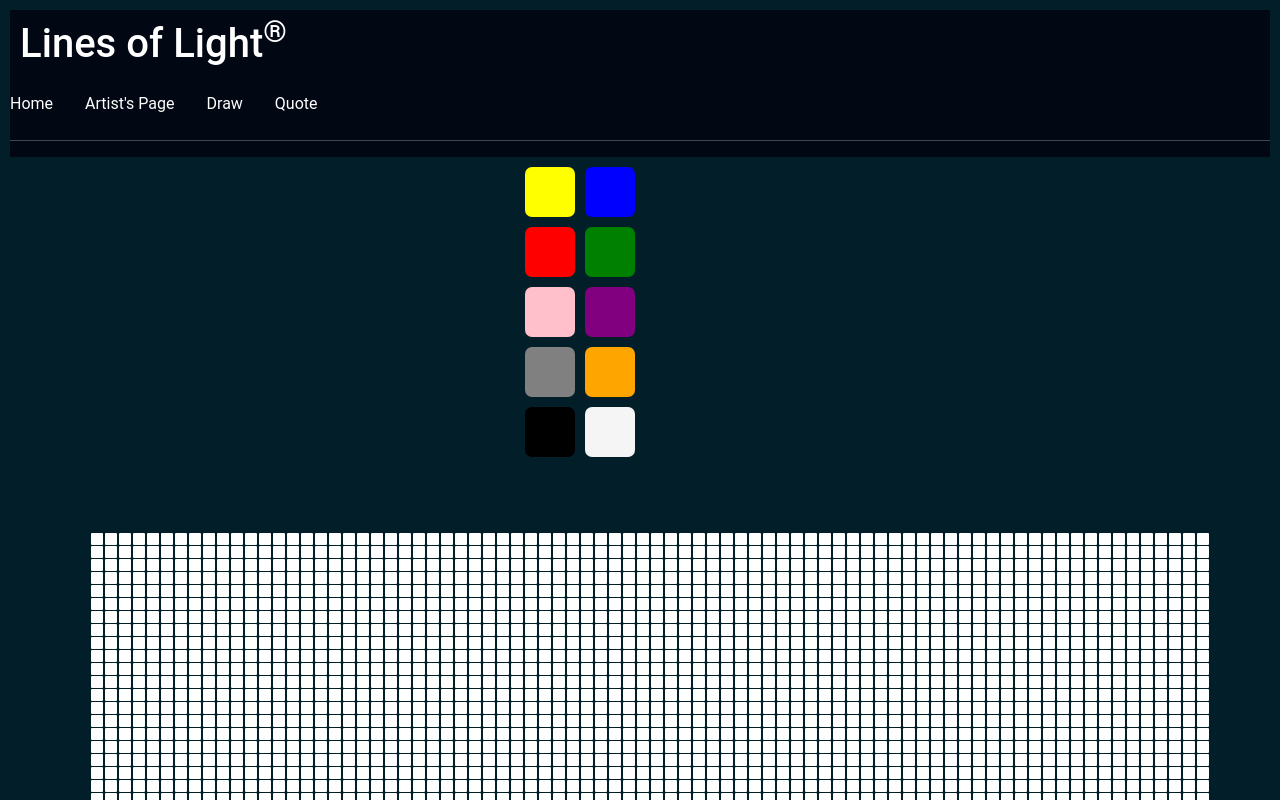
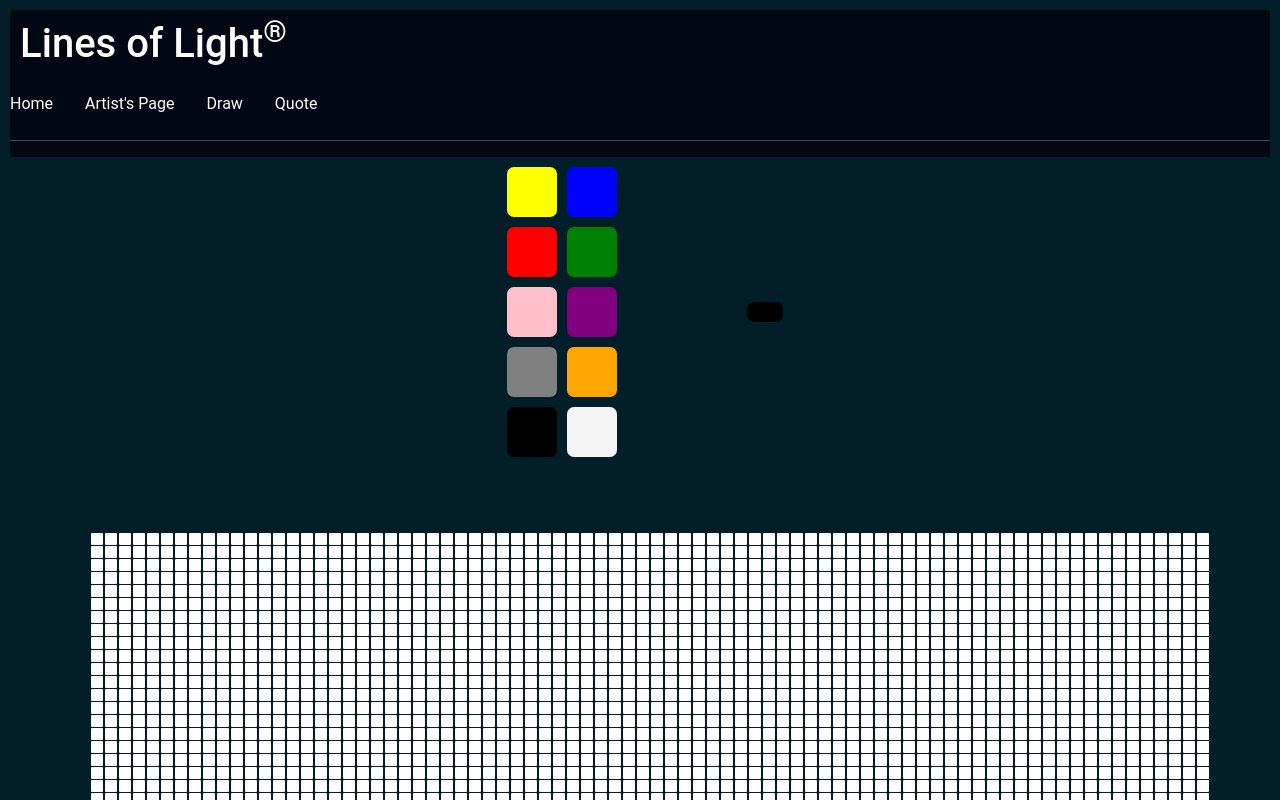
Before and after one commit to Nivlac17/startup, a React (Vite) app: page /draw in a window 1280 px wide. Shown: the top 800 px of the page. Built offline with nearby package versions, Linux system fonts and the light colour scheme.

Commit message:
drawing functionality implementedgit add .git add .git add .git add .git add .

```diff
--- a/src/draw/draw.jsx
+++ b/src/draw/draw.jsx
@@ -1,41 +1,83 @@
-import React, { useEffect, useRef } from "react";
+import React, { useEffect, useRef, useState } from "react";
 import "./draw.css";
 
 export function Draw() {
   const gridRef = useRef(null);
   const CELLS = 4560;
 
+
+
+  const [selectedColor, setSelectedColor] = useState("black");
+  const isDrawing = useRef(false);
+
   useEffect(() => {
-    const g = gridRef.current;
-    if (!g) return;
-    g.innerHTML = "";
+    const grid = gridRef.current;
+    if (!grid) return;
     const frag = document.createDocumentFragment();
     for (let i = 0; i < CELLS; i++) {
       const d = document.createElement("div");
       d.className = "c";
-      d.contentEditable = "false";
       frag.appendChild(d);
     }
+    grid.appendChild(frag);
+  }, []);
 
-    g.appendChild(frag);
-  }, []);
+useEffect(() => {
+    const grid = gridRef.current;
+    if (!grid) return;
+
+    const paint = (e) => {
+      if (e.target.classList.contains("c")) {
+        e.target.style.backgroundColor = selectedColor;
+      }
+    };
+
+    const handleMouseDown = (e) => {
+      isDrawing.current = true;
+      paint(e);
+    };
+
+    const handleMouseUp = () => {
+      isDrawing.current = false;
+    };
+
+    const handleMouseMove = (e) => {
+      if (isDrawing.current) paint(e);
+    };
+
+    grid.addEventListener("mousedown", handleMouseDown);
+    grid.addEventListener("mouseup", handleMouseUp);
+    grid.addEventListener("mousemove", handleMouseMove);
+  }, [selectedColor]);
+
+
 
   return (
     <main className="container-fluid layout">
       <aside className="color-palet">
         <div className="gridcolor">
-          <button style={{ background: "yellow" }}></button>
-          <button style={{ background: "blue" }}></button>
-          <button style={{ background: "red" }}></button>
-          <button style={{ background: "green" }}></button>
-          <button style={{ background: "pink" }}></button>
-          <button style={{ background: "purple" }}></button>
-          <button style={{ background: "grey" }}></button>
-          <button style={{ background: "orange" }}></button>
-          <button style={{ background: "black" }}></button>
-          <button style={{ background: "whitesmoke" }}></button>
+          {[
+            "yellow",
+            "blue",
+            "red",
+            "green",
+            "pink",
+            "purple",
+            "grey",
+            "orange",
+            "black",
+            "whitesmoke",
+          ].map((color) => (
+            <button
+              key={color}
+              style={{ background: color }}
+              onClick={() => setSelectedColor(color)}
+            ></button>
+          ))}
         </div>
       </aside>
+
+      <button style={{ background: selectedColor }}></button>
 
       <section className="art-selection">
         <div className="g" id="g" ref={gridRef}></div>
@@ -50,11 +92,11 @@ export function Draw() {
           <div><p>this is hello from A-a-ron!</p></div>
           <div><p>Hello</p></div>
         </div>
-          <div className="sender">
-              <button>Send</button>
-              <label for="count"></label>
-              <input type="text" id="count" value="Message" readonly />
-          </div>
+        <div className="sender">
+          <button>Send</button>
+          <label htmlFor="count"></label>
+          <input type="text" id="count" value="Message" readOnly />
+        </div>
       </div>
     </main>
   );
```
